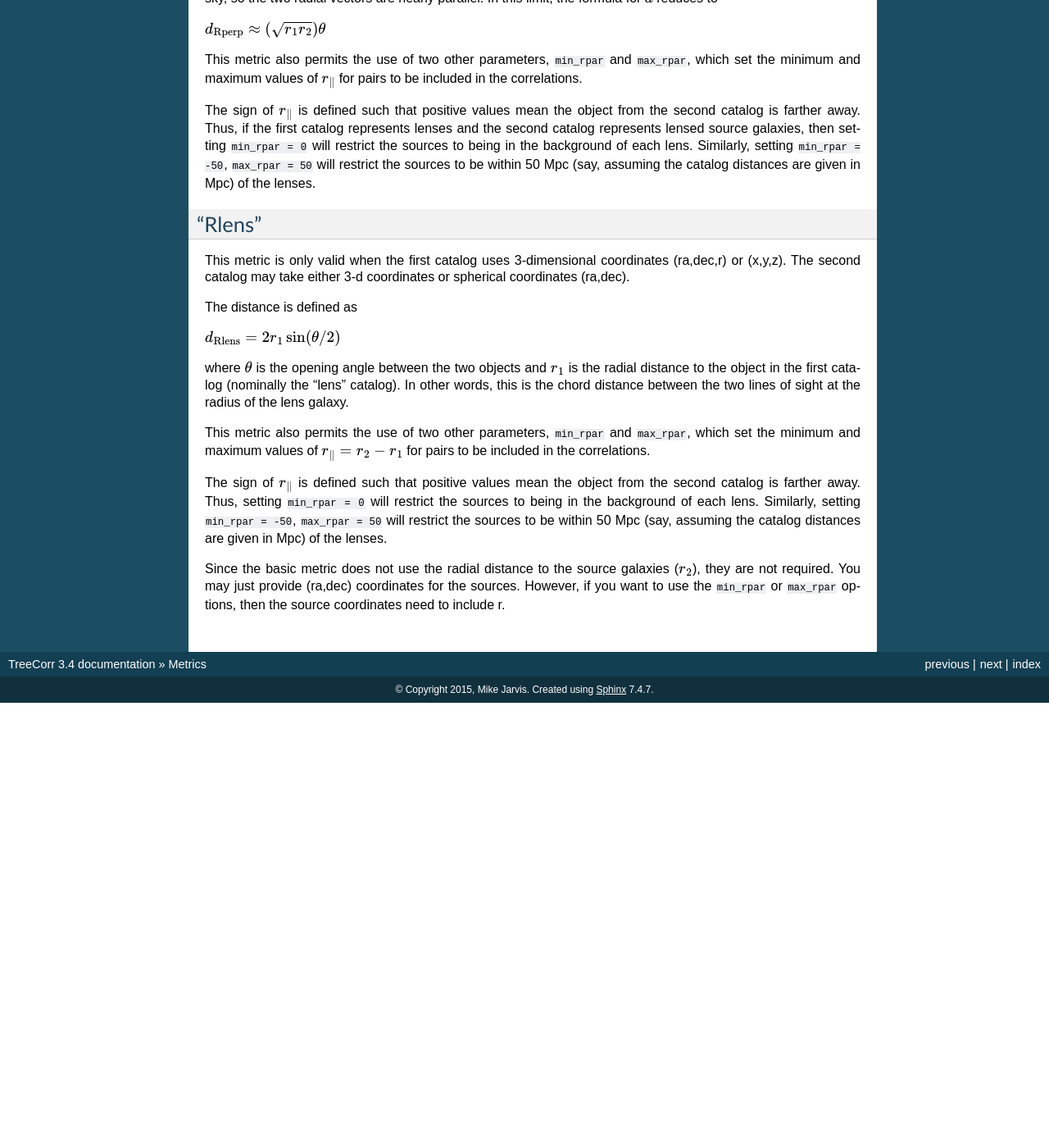
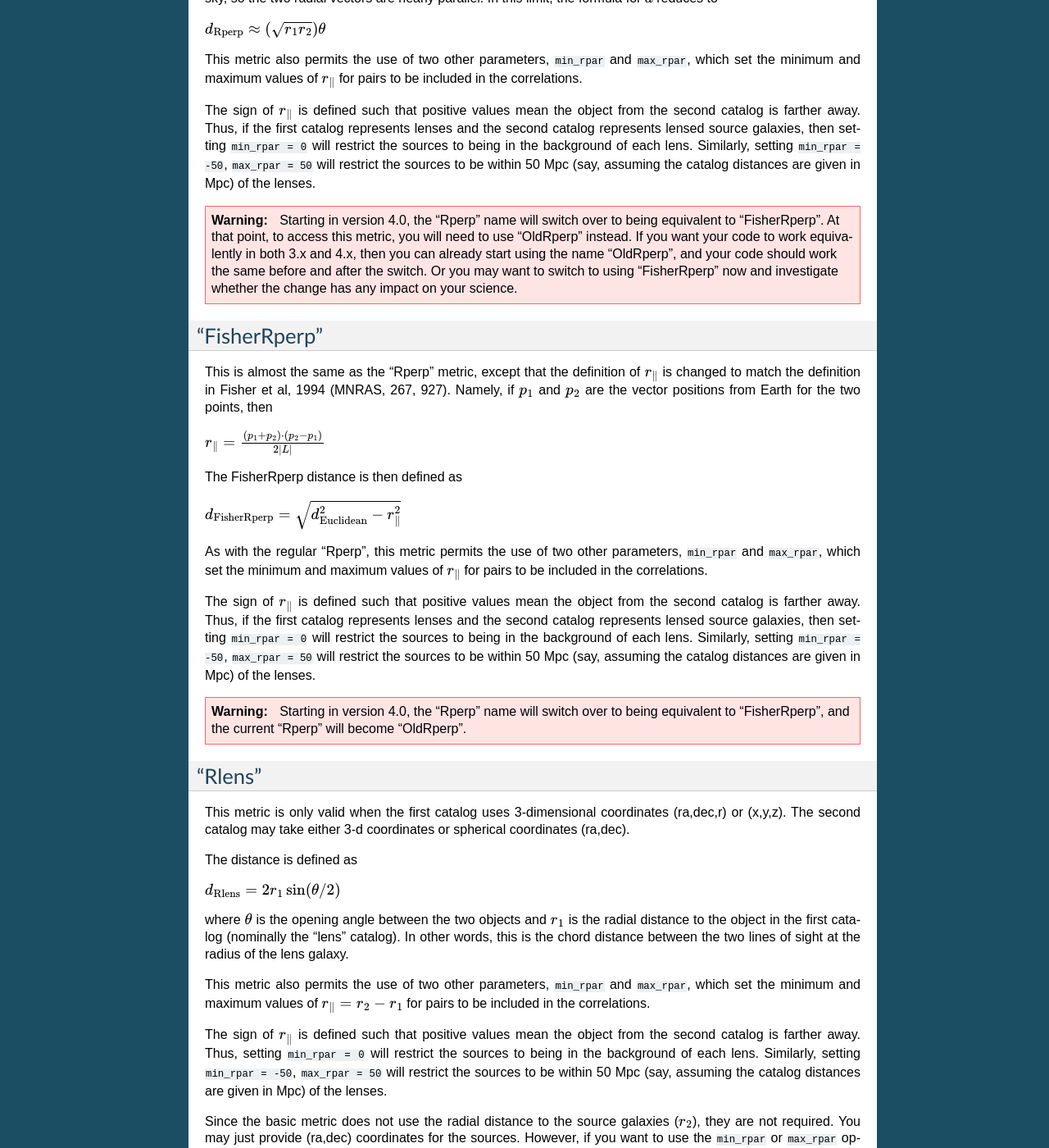
Before and after one commit to rmjarvis/TreeCorr, a Sphinx documentation site: the page built from docs/metric.rst, in a window 1280 px wide and 1400 px high, scrolled down 1461 px. Shown: the whole window at 82% size. Built offline with Sphinx 7.4.7, drawn with Linux system fonts in a browser that asks for light colours; the version number is read from the project's files by our own code; before the commit the page ends 2318 px from its top, so only the background shows below that.

Commit message:
Add FisherRperp to the Sphinx doc

```diff
--- a/docs/metric.rst
+++ b/docs/metric.rst
@@ -93,6 +93,49 @@ lenses and the second catalog represents lensed source galaxies, then setting
 Similarly, setting ``min_rpar = -50``, ``max_rpar = 50`` will restrict the sources to be
 within 50 Mpc (say, assuming the catalog distances are given in Mpc) of the lenses.
 
+.. warning::
+
+    Starting in version 4.0, the "Rperp" name will switch over to being equivalent
+    to "FisherRperp".  At that point, to access this metric, you will need to
+    use "OldRperp" instead.  If you want your code to work equivalently in
+    both 3.x and 4.x, then you can already start using the name "OldRperp",
+    and your code should work the same before and after the switch.
+    Or you may want to switch to using "FisherRperp" now and investigate whether
+    the change has any impact on your science.
+
+
+"FisherRperp"
+-------------
+
+This is almost the same as the "Rperp" metric, except that the definition of
+:math:`r_\parallel` is changed to match the definition in Fisher et al, 1994
+(MNRAS, 267, 927).  Namely, if :math:`p_1` and :math:`p_2` are the vector
+positions from Earth for the two points, then
+
+:math:`r_\parallel = \frac{(p_1 + p_2) \cdot (p_2-p_1)}{2|L|}`
+
+The FisherRperp distance is then defined as
+
+:math:`d_{\rm FisherRperp} = \sqrt{d_{\rm Euclidean}^2 - r_\parallel^2}`
+
+As with the regular "Rperp", this metric permits the use of two other parameters,
+``min_rpar`` and ``max_rpar``,
+which set the minimum and maximum values of :math:`r_\parallel` for pairs to be included in the
+correlations.
+
+The sign of :math:`r_\parallel` is defined such that positive values mean
+the object from the second catalog is farther away.  Thus, if the first catalog represents
+lenses and the second catalog represents lensed source galaxies, then setting
+``min_rpar = 0`` will restrict the sources to being in the background of each lens.
+Similarly, setting ``min_rpar = -50``, ``max_rpar = 50`` will restrict the sources to be
+within 50 Mpc (say, assuming the catalog distances are given in Mpc) of the lenses.
+
+.. warning::
+
+    Starting in version 4.0, the "Rperp" name will switch over to being equivalent
+    to "FisherRperp", and the current "Rperp" will become "OldRperp".
+
+
 "Rlens"
 -------
 
```
